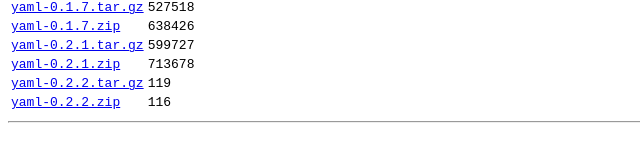
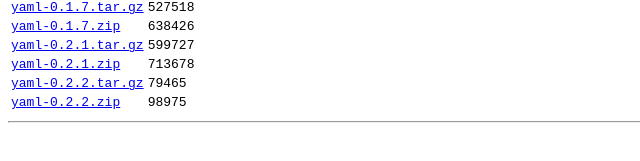
Before and after one commit to yaml/pyyaml.org, a plain HTML site: page download/libyaml/index.html in a window 1280 px wide. Shown: the part 269-430 px from the top of the page, 0-640 px from the left. Drawn offline with Linux system fonts and the light colour scheme.

Commit message:
Fix libyaml archives

```diff
--- a/download/libyaml/index.html
+++ b/download/libyaml/index.html
@@ -17,8 +17,8 @@
 <tr><td><tt><a href="yaml-0.1.7.zip">yaml-0.1.7.zip</a></tt></td><td><tt>638426</tt></td></tr>
 <tr><td><tt><a href="yaml-0.2.1.tar.gz">yaml-0.2.1.tar.gz</a></tt></td><td><tt>599727</tt></td></tr>
 <tr><td><tt><a href="yaml-0.2.1.zip">yaml-0.2.1.zip</a></tt></td><td><tt>713678</tt></td></tr>
-<tr><td><tt><a href="yaml-0.2.2.tar.gz">yaml-0.2.2.tar.gz</a></tt></td><td><tt>119</tt></td></tr>
-<tr><td><tt><a href="yaml-0.2.2.zip">yaml-0.2.2.zip</a></tt></td><td><tt>116</tt></td></tr>
+<tr><td><tt><a href="yaml-0.2.2.tar.gz">yaml-0.2.2.tar.gz</a></tt></td><td><tt>79465</tt></td></tr>
+<tr><td><tt><a href="yaml-0.2.2.zip">yaml-0.2.2.zip</a></tt></td><td><tt>98975</tt></td></tr>
 </table>
 <hr></body>
 </html>
```
Also changed, not shown: 2 other files.
